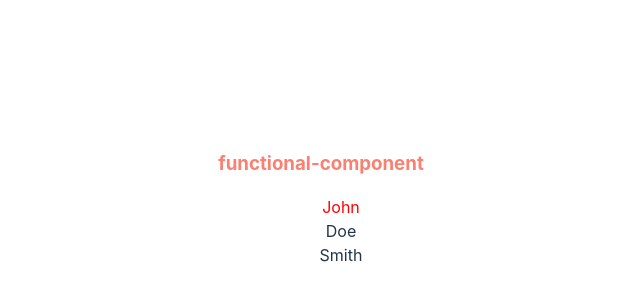
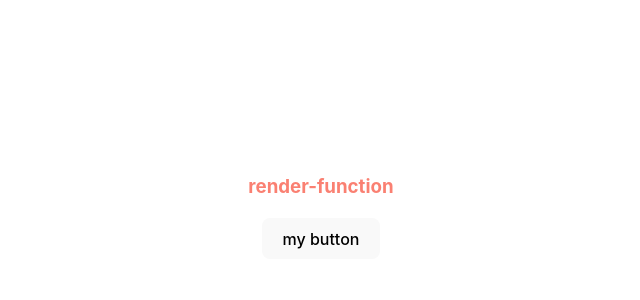
Before and after one commit to jxxl998/vue-challenges-solution, a Vue app: page / in a window 1280 px wide. Shown: the part 192-492 px from the top of the page, without its empty margins (319-959 px from the left). Built offline with nearby package versions, Linux system fonts and the light colour scheme.

Commit message:
complete render function

```diff
--- /dev/null
+++ b/src/challenges/components/MyButton.js
@@ -0,0 +1,23 @@
+import { defineComponent, h } from 'vue';
+
+export default defineComponent({
+  name: 'MyButton',
+  emit: ['custom-click'],
+  props: {
+    disabled: {
+      type: Boolean,
+      default: false,
+    },
+  },
+  setup(props, { emit, slots }) {
+    return () =>
+      h(
+        'button',
+        {
+          disabled: props.disabled,
+          onClick: () => emit('custom-click'),
+        },
+        slots.default?.()
+      );
+  },
+});
--- a/src/challenges/index.vue
+++ b/src/challenges/index.vue
@@ -2,7 +2,8 @@
 // import dynamicCssValuesVue from './css-features/dynamic-css-values.vue';
 // import globalCssVue from './css-features/global-css.vue';
 
-import functionalComponentVue from './components/functional-component.vue';
+// import functionalComponentVue from './components/functional-component.vue';
+import renderFunctionVue from './components/render-function.vue';
 </script>
 
 <template>
@@ -12,8 +13,11 @@ import functionalComponentVue from './components/functional-component.vue';
   <!-- <h3>global-css</h3>
   <globalCssVue /> -->
 
-  <h3>functional-component</h3>
-  <functionalComponentVue />
+  <!-- <h3>functional-component</h3>
+  <functionalComponentVue /> -->
+
+  <h3>render-function</h3>
+  <renderFunctionVue />
 </template>
 
 <style scoped>
```
